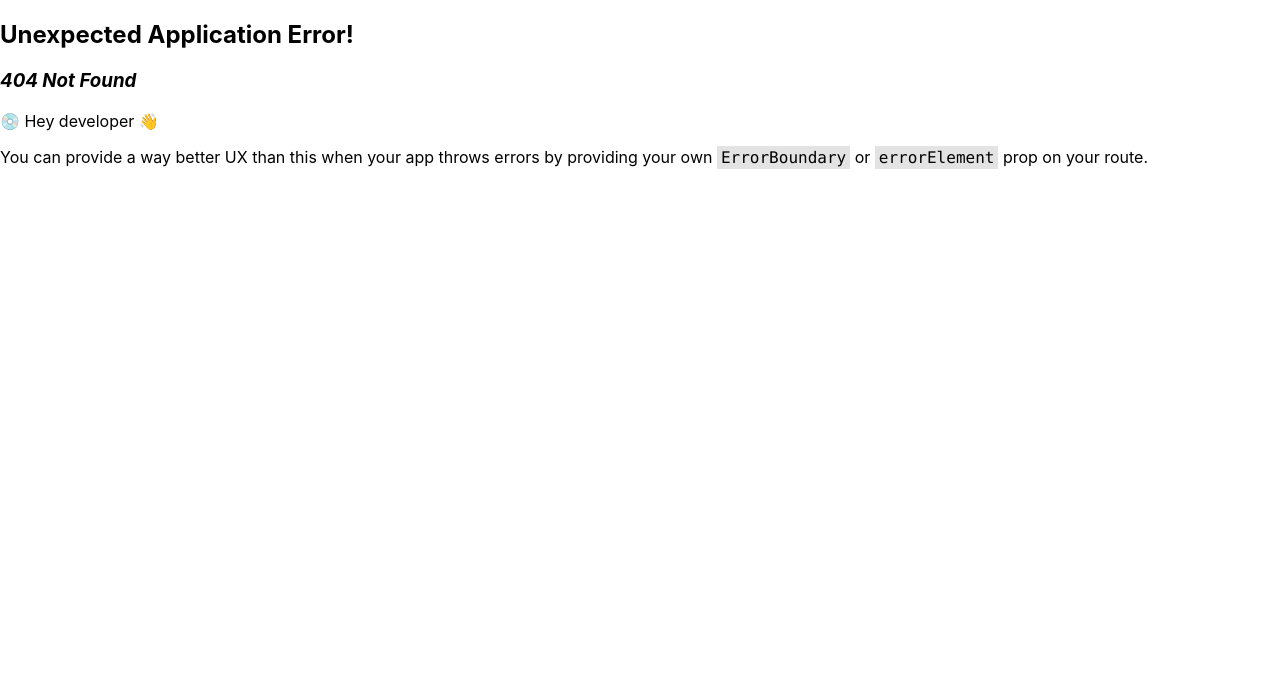
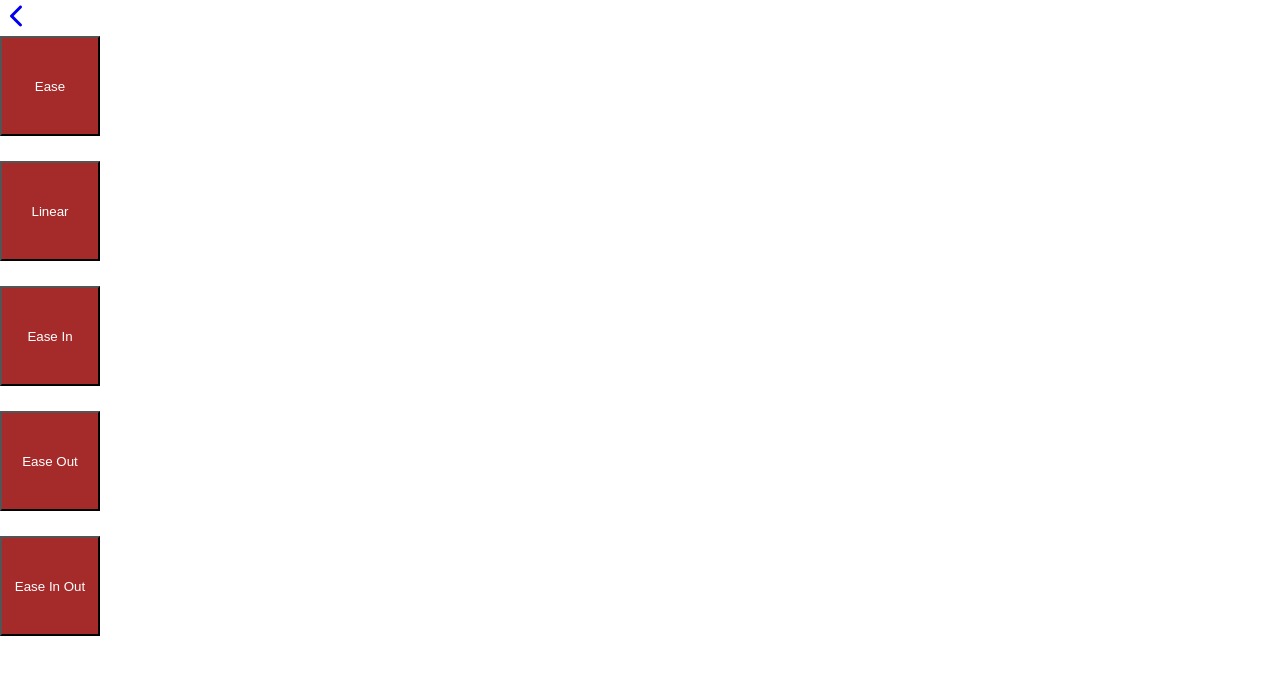
Before and after one commit to leogoulartoli/css-animation-explorer, a React (Create React App) app: page /effects/transition-timing in a window 1280 px wide. Before the commit this address had no page. Shown: the top 674 px of the page. Built offline with nearby package versions, Linux system fonts and the light colour scheme.

Commit message:
Add TransitionTiming and Transforms2D (incomplete)

```diff
--- a/package.json
+++ b/package.json
@@ -12,6 +12,7 @@
     "@types/react-dom": "^18.0.9",
     "react": "^18.2.0",
     "react-dom": "^18.2.0",
+    "react-icons": "^4.6.0",
     "react-router-dom": "^6.4.3",
     "react-scripts": "5.0.1",
     "typescript": "^4.9.3",
--- a/src/components/Home/index.tsx
+++ b/src/components/Home/index.tsx
@@ -1,9 +1,14 @@
-import { Link } from "react-router-dom"
+import { Link } from "react-router-dom";
 
 export const Home = () => {
   return (
     <ul>
-        <Link to={"/transition-timing"}>Transition Timing</Link>
+      <li>
+        <Link to={"/effects/transition-timing"}>Transition Timing</Link>
+      </li>
+      <li>
+        <Link to={"/effects/tranforms-2D"}>2D Transforms</Link>
+      </li>
     </ul>
-  )
-}
+  );
+};
--- /dev/null
+++ b/src/components/Template/index.tsx
@@ -0,0 +1,15 @@
+import { Link, Outlet } from "react-router-dom";
+import { IoIosArrowBack } from "react-icons/io";
+
+import styles from "./style.module.css";
+
+export const Template = () => {
+  return (
+    <div>
+      <Link to={"/"}>
+        <IoIosArrowBack className={styles.link} />
+      </Link>
+      <Outlet />
+    </div>
+  );
+};
--- /dev/null
+++ b/src/components/Template/style.module.css
@@ -0,0 +1,9 @@
+#backArrow {
+    width: 25px;
+}
+
+.link {
+    width: 2rem;
+    height: 2rem;
+    display: inline-block;
+}
--- /dev/null
+++ b/src/components/Transforms2D/index.tsx
@@ -0,0 +1,5 @@
+import React from "react";
+
+export const Transforms2D = () => {
+  return <div>index</div>;
+};
--- a/src/components/TransitionTiming/index.tsx
+++ b/src/components/TransitionTiming/index.tsx
@@ -1,10 +1,23 @@
+import styles from "./style.module.css";
+
 export const TransitionTiming = () => {
   return (
-    <div>
-        <div className="ease-linear"></div>
-        <div className="ease-in"></div>
-        <div className="ease-out"></div>
-        <div className="ease-in-out"></div>
+    <div id={styles.container}>
+      <button id={styles.ease} className={styles.move}>
+        Ease
+      </button>
+      <button id={styles.linear} className={styles.move}>
+        Linear
+      </button>
+      <button id={styles["ease-in"]} className={styles.move}>
+        Ease In
+      </button>
+      <button id={styles["ease-out"]} className={styles.move}>
+        Ease Out
+      </button>
+      <button id={styles["ease-in-out"]} className={styles.move}>
+        Ease In Out
+      </button>
     </div>
-  )
-}
+  );
+};
--- /dev/null
+++ b/src/components/TransitionTiming/style.module.css
@@ -0,0 +1,38 @@
+#ease {
+    transition-timing-function: ease;
+}
+
+#linear {
+    transition-timing-function: linear;
+}
+
+#ease-in {
+    transition-timing-function: ease-in;
+}
+
+#ease-out {
+    transition-timing-function: ease-out;
+}
+
+#ease-in-out {
+    transition-timing-function: ease-in-out;
+}
+
+.move:hover {
+    transform: translate(900px, 0);
+}
+
+#container {
+    display: flex;
+    flex-direction: column;
+    gap: 25px
+}
+
+button {
+    background-color: brown;
+    width: 100px;
+    height: 100px;
+    color: #fff;
+    transition-duration: 2s;
+    transition-property: translate();
+}
--- a/src/components/index.tsx
+++ b/src/components/index.tsx
@@ -1 +1,2 @@
-export * from './Home'
+export * from "./Home";
+export * from "./Transforms2D";
```
Also changed, not shown: src/App.tsx (+16 -7 lines), 1 other file (tests, documents, lock files or other folders).
